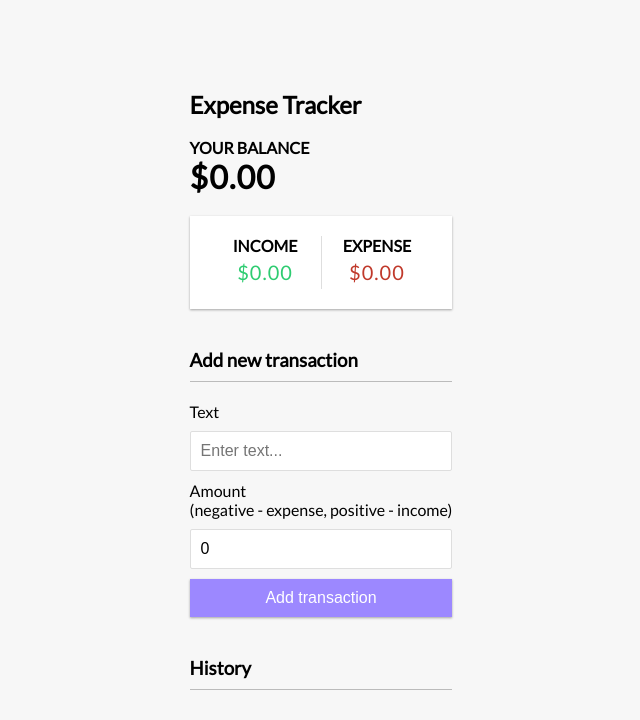
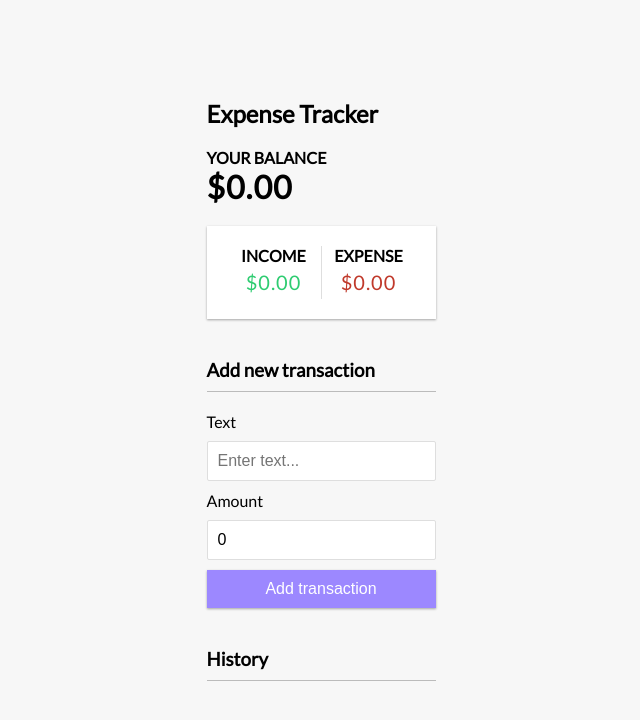
Before and after one commit to 12C0DE/expenseTracker, a React (Create React App) app: page / in a window 1280 px wide. Shown: the top 720 px of the page, without its empty margins (319-959 px from the left). Built offline with nearby package versions, Linux system fonts and the light colour scheme.

Commit message:
fix delTransaction

```diff
--- a/src/App.js
+++ b/src/App.js
@@ -6,7 +6,7 @@ import { IncomeExpenses } from './Components/IncomeExpenses';
 import { TransactionList } from './Components/TransactionList';
 import { AddTransaction } from './Components/AddTransaction';
 
-import { GlobalProvider, GlobalContext } from './Context/GlobalState';
+import { GlobalProvider } from './Context/GlobalState';
 
 function App() {
 	return (
--- a/src/Components/AddTransaction.js
+++ b/src/Components/AddTransaction.js
@@ -10,6 +10,10 @@ export const AddTransaction = () => {
 
 	function findMax(transIDs) {
 		let max = transIDs[0];
+
+		if (transIDs[0] == undefined) {
+			return 1;
+		}
 
 		for (let id of transIDs) {
 			max = id > max ? id : max;
@@ -45,7 +49,6 @@ export const AddTransaction = () => {
 				<div className="htmlForm-control">
 					<label htmlFor="amount">
 						Amount <br />
-						(negative - expense, positive - income)
 					</label>
 					<input
 						type="number"
--- a/src/Components/Transaction.js
+++ b/src/Components/Transaction.js
@@ -7,7 +7,7 @@ export const Transaction = ({ transaction }) => {
 
 	return (
 		<li className={transaction.amount < 0 ? 'minus' : 'plus'}>
-			{transaction.text}{' '}
+			{transaction.text}
 			<span>
 				{sign}
 				$
```
